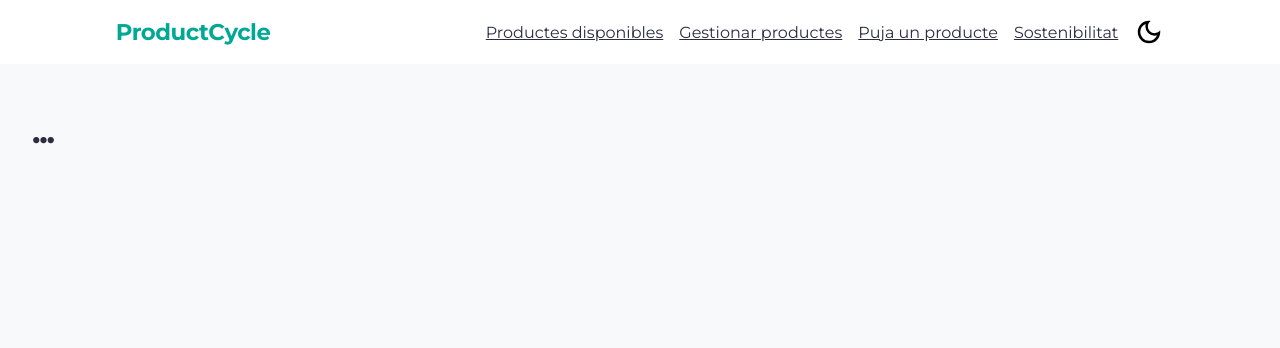
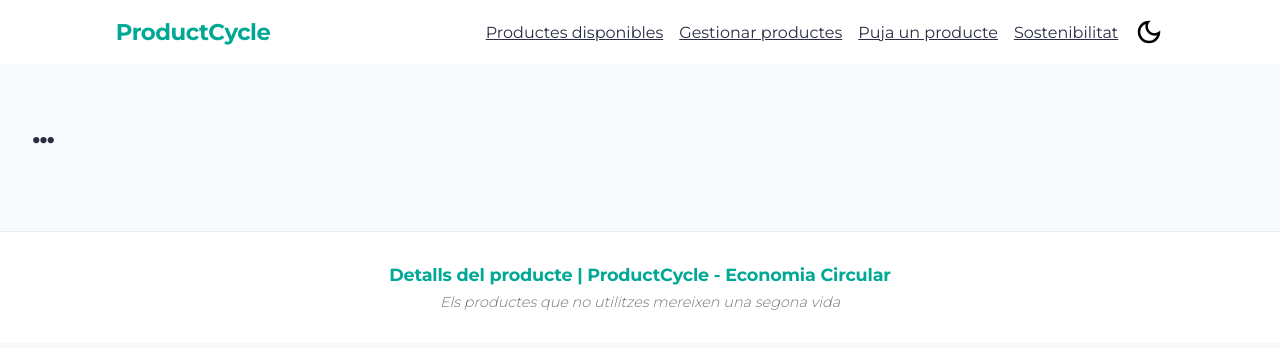
Before and after one commit to oriol7e7/ods-project, a plain HTML site: page frontend/pages/producte.html in a window 1280 px wide. Drawn offline with Linux system fonts and the light colour scheme; no server answers.

Commit message:
feat: add footer and modify pages title

```diff
--- a/frontend/pages/producte.html
+++ b/frontend/pages/producte.html
@@ -3,7 +3,7 @@
   <head>
     <meta charset="UTF-8" />
     <meta name="viewport" content="width=device-width, initial-scale=1.0" />
-    <title>Productes</title>
+    <title>Detalls del producte | ProductCycle - Economia Circular</title>
     <link rel="stylesheet" href="../styles/root.css" />
     <link rel="stylesheet" href="../styles/styles.css" />
     <link rel="stylesheet" href="../styles/includes.css" />
@@ -16,5 +16,6 @@
       <h1 id="productName">...</h1>
       <section id="product" class="producteInfo"></section>
     </main>
+    <footer id="footer"></footer>
   </body>
 </html>
--- a/frontend/scripts/includes.js
+++ b/frontend/scripts/includes.js
@@ -104,6 +104,11 @@ document.addEventListener("DOMContentLoaded", async () => {
   } finally {
     const toggleDarkMode = document.getElementById("darkmode");
     handleDarkMode(toggleDarkMode);
+    //Inyecta el footer si existe el elemento
+    const footerContainer = document.getElementById("footer");
+    if (footerContainer) {
+      createFooter(footerContainer);
+    }
   }
 });
 
@@ -125,3 +130,27 @@ const handleDarkMode = (btn) => {
     document.documentElement.classList.toggle("dark");
   });
 };
+
+/**
+ * Get page name from document title
+ * @returns {string} Page name
+ * @author Oriol Plazas
+ */
+const getPageName = () => {
+  return document.title || "ProductCycle";
+};
+
+/**
+ * Inject footer dynamically
+ * @param  footerContainer - Footer element
+ * @author Oriol Plazas
+ */
+const createFooter = (footerContainer) => {
+  const pageName = getPageName();
+  footerContainer.innerHTML = `
+    <div class="footerContent">
+      <span class="footerTitle">${pageName}</span>
+      <p class="footerTagline">Els productes que no utilitzes mereixen una segona vida</p>
+    </div>
+  `;
+};
--- a/frontend/scripts/products/renderProduct.js
+++ b/frontend/scripts/products/renderProduct.js
@@ -2,6 +2,17 @@ import { getProductById, userIsLogged } from "../api/api.js";
 let logged = false;
 let userData;
 const mainTitle = document.getElementById("productName");
+
+document.addEventListener("DOMContentLoaded", async () => {
+  userData = await userIsLogged();
+  if (userData.loggedIn === true) {
+    logged = true;
+  } else {
+    logged = false;
+  }
+  renderProductPage();
+});
+
 /**
  * Load product details from URL parameter and render them
  * @author Oriol Plazas
@@ -14,6 +25,7 @@ const renderProductPage = async () => {
       throw new Error("Cannot get id from url");
     }
     const product = await getProductById(id);
+    document.title = `Detalls del producte ${product.name} | ProductCycle - Economia Circular`;
     renderProduct(product);
   } catch (e) {
     console.log(e);
@@ -41,6 +53,7 @@ const getUrlId = () => {
 const renderProduct = (product) => {
   mainTitle.textContent = product.name;
   if (logged === true) {
+    //si l'usuari esta logat, mostrar botons de contacte i email
     document.getElementById("product").innerHTML = `
   <img src="${product.img}" alt="Imatge de ${product.name}">
   <article class="productArticle">
@@ -62,6 +75,7 @@ const renderProduct = (product) => {
       );
     });
   } else {
+    //sino esta logat, nomes mostrar info producte
     document.getElementById("product").innerHTML = `
   <img src="${product.img}" alt="Imatge de ${product.name}">
   <article class="productArticle">
@@ -77,13 +91,3 @@ const renderProduct = (product) => {
   `;
   }
 };
-
-document.addEventListener("DOMContentLoaded", async () => {
-  userData = await userIsLogged();
-  if (userData.loggedIn === true) {
-    logged = true;
-  } else {
-    logged = false;
-  }
-  renderProductPage();
-});
--- a/frontend/scripts/products/renderProductToEdit.js
+++ b/frontend/scripts/products/renderProductToEdit.js
@@ -55,6 +55,7 @@ const renderProductPage = async (data) => {
     if (!id) {
       throw new Error("Cannot get id from url");
     }
+    //agafa tots els productes disponibles per editar depenent de l'usuari
     let products;
     if (data.user.role == "admin") {
       products = await getAllProducts();
@@ -67,6 +68,8 @@ const renderProductPage = async (data) => {
       throw new Error("Product not found");
     }
     const product = await getProductById(id);
+    document.title = `Detalls del producte ${product.name} | ProductCycle - Economia Circular`;
+
     renderProduct(product, id);
   } catch (e) {
     if (
--- a/frontend/styles/includes.css
+++ b/frontend/styles/includes.css
@@ -86,3 +86,40 @@ header {
 .dark #darkmode {
   color: white;
 }
+
+/* Footer Styles */
+footer {
+  display: flex;
+  justify-content: center;
+  align-items: center;
+  width: 100%;
+  background-color: var(--card-bg);
+  border-top: 1px solid var(--border-color);
+  padding: 2rem 1rem;
+  margin-top: auto;
+  transition: all 0.3s ease;
+}
+
+.footerContent {
+  display: flex;
+  flex-direction: column;
+  justify-content: center;
+  align-items: center;
+  gap: 0.5rem;
+  text-align: center;
+}
+
+.footerTitle {
+  color: var(--primary);
+  font-size: 1.1rem;
+  font-weight: bold;
+  letter-spacing: -0.01em;
+}
+
+.footerTagline {
+  color: var(--text-muted);
+  font-size: 0.9rem;
+  font-weight: 300;
+  margin: 0;
+  font-style: italic;
+}
```
Also changed, not shown: frontend/pages/crear-producte.html (+2 -1 lines), frontend/pages/editar-producte.html (+2 -1 lines), frontend/pages/empresa-sostenible.html (+2 -1 lines), frontend/pages/gestionar-productes.html (+2 -1 lines), frontend/pages/gestionar-usuaris.html (+2 -1 lines), frontend/pages/informe-ods.html (+2 -1 lines), frontend/pages/practiques-sostenibles.html (+2 -1 lines), frontend/pages/problema-solucio.html (+2 -1 lines), frontend/pages/programacio-sostenible.html (+2 -1 lines), frontend/pages/sostenibilitat.html (+2 -1 lines), frontend/pages/veure-productes.html (+2 -1 lines).
